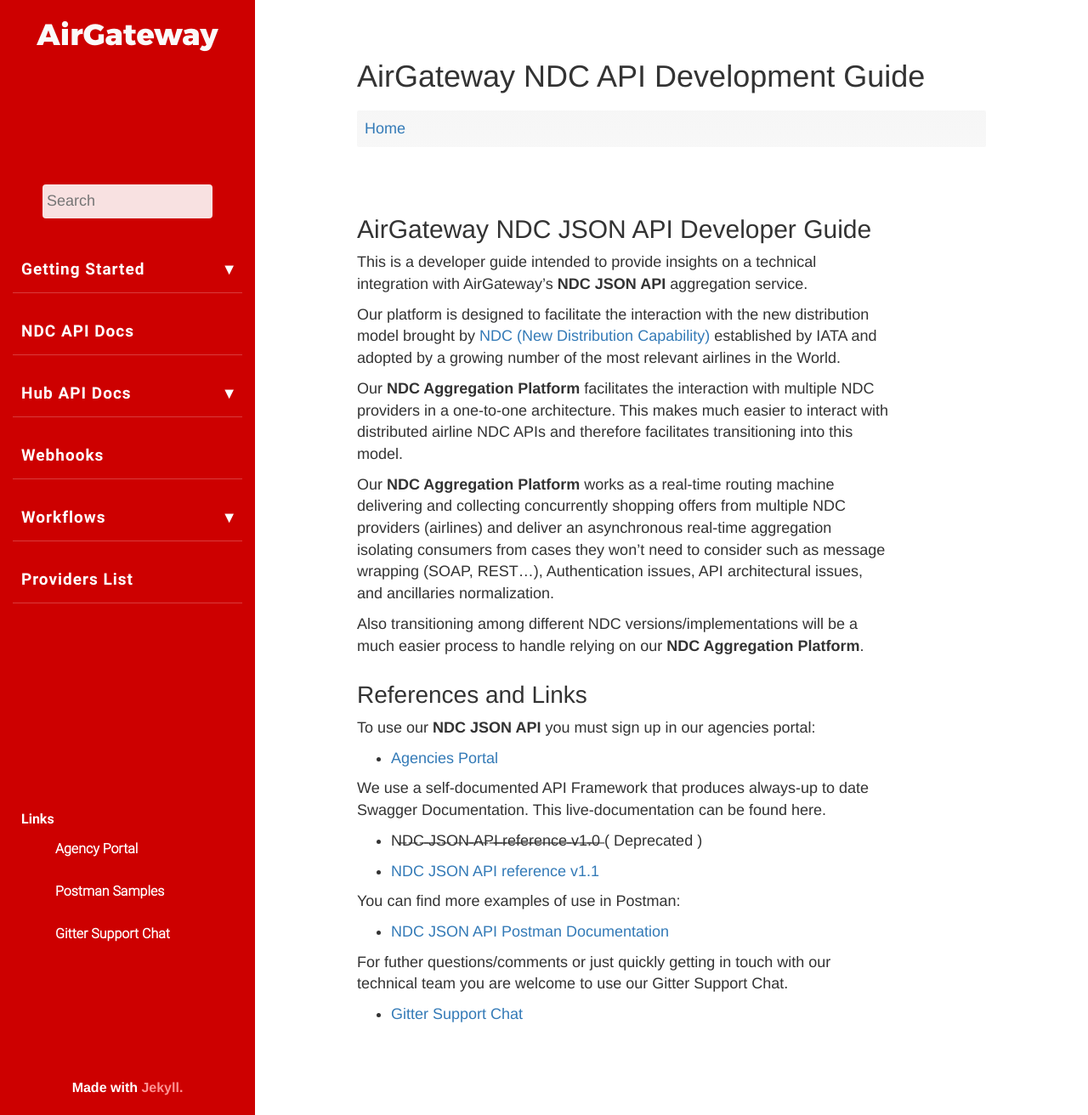
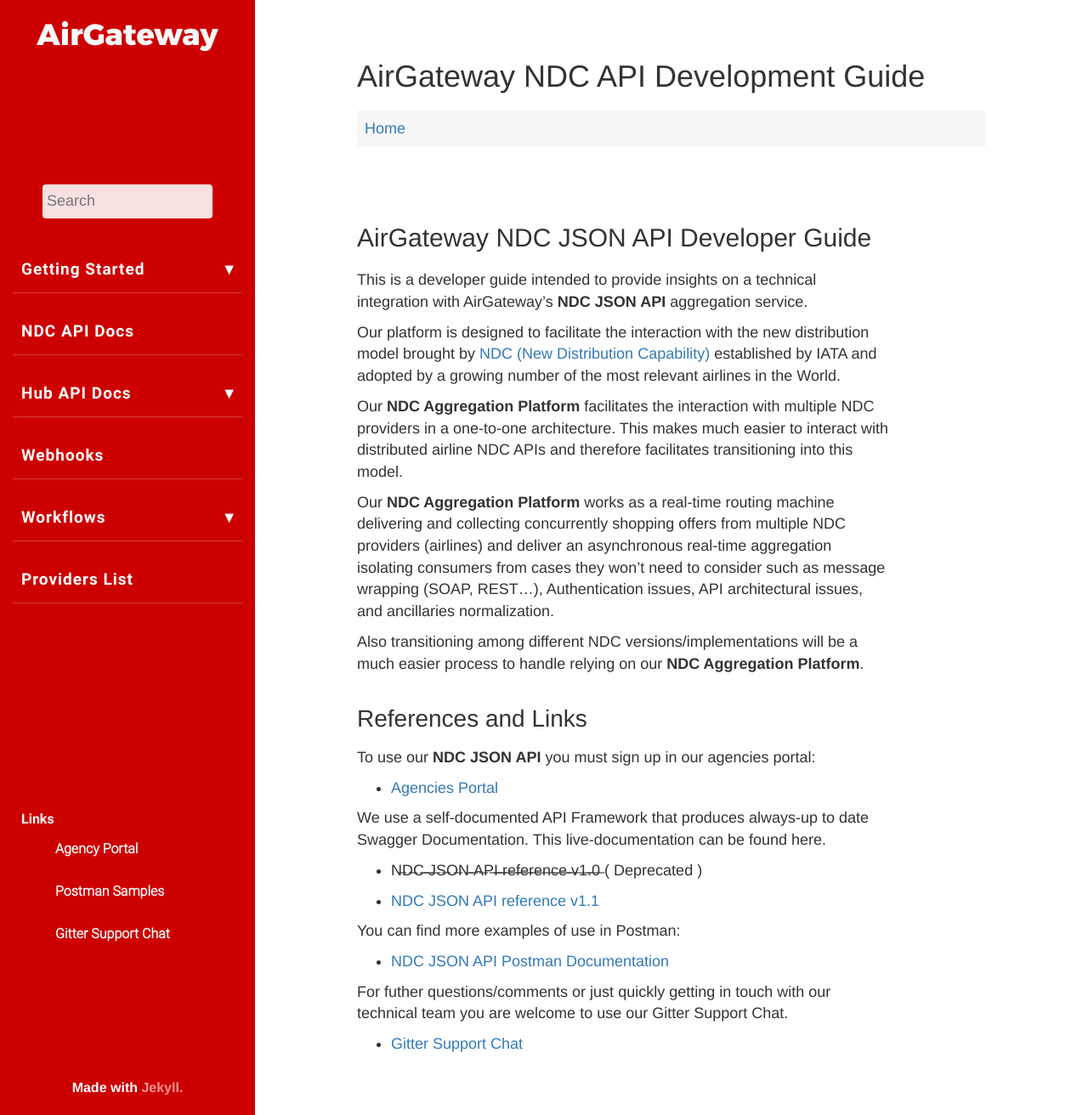
Before and after one commit to AirGateway/dev-guides-jekyll, a Jekyll site: the page built from index.md, in a window 1280 px wide and 1312 px high. Shown: the whole window at 85% size. Built offline with Jekyll 4.4.1, drawn with Linux system fonts in a browser that asks for light colours; comment, search, counter and statistics services are not loaded.

Commit message:
Improve headline typography

```diff
--- a/assets/css/_layout.scss
+++ b/assets/css/_layout.scss
@@ -347,10 +347,12 @@ body {
   .post-content {
     h1 {
       font-size: 30px !important;
+      line-height: 1.8;
     }
 
     h2 {
       font-size: 28px !important;
+      line-height: 1.6;
     }
   }
 
```
Also changed, not shown: Gemfile.lock.
